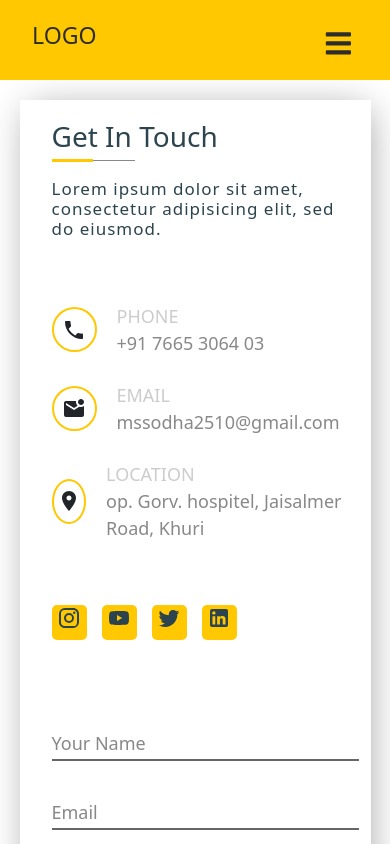
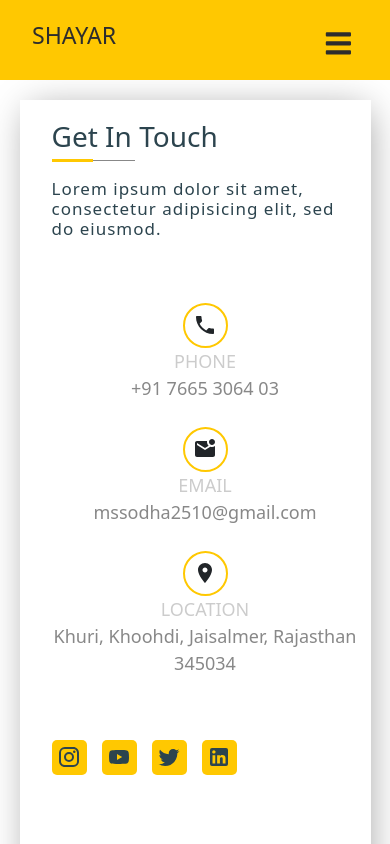
Before and after one commit to mahipalsinghsodha/PesonalE-com, a React (Create React App) app in the folder client/: page /contact in a window 390 px wide. Shown: the top 844 px of the page. Built offline with nearby package versions, Linux system fonts and the light colour scheme.

Commit message:
layout completed

```diff
--- a/client/src/components/Layout/Header.jsx
+++ b/client/src/components/Layout/Header.jsx
@@ -17,7 +17,7 @@ function Header() {
 
   return (
     <header>
-      <h3>LOGO</h3>
+      <h3>SHAYAR</h3>
       <nav ref={navRef} className={isNavOpen ? "responsive_nav" : ""}>
         <Link to="/" onClick={closeNavbar}>
           Home
--- a/client/src/pages/Contact/Contact.jsx
+++ b/client/src/pages/Contact/Contact.jsx
@@ -56,7 +56,7 @@ const Contact = () => {
                 </div>
                 <div className="details">
                   <span>Location</span>
-                  <span>op. Gorv. hospitel, Jaisalmer Road, Khuri</span>
+                  <span>Khuri, Khoohdi, Jaisalmer, Rajasthan 345034</span>
                 </div>
               </div>
             </div>
@@ -96,7 +96,7 @@ const Contact = () => {
 
               <div className="inputGroup fullWidth">
                 <textarea required="required"></textarea>
-                <label>Say Something</label>
+                <label>Message</label>
               </div>
 
               <div className="inputGroup fullWidth">
--- a/client/src/pages/Contact/contact.css
+++ b/client/src/pages/Contact/contact.css
@@ -100,13 +100,17 @@ section.left .socialMedia {
   display: flex;
   justify-content: flex-start;
   align-items: center;
+  text-align: center;
   flex-wrap: wrap;
   margin: 22px 0px 20px;
 }
 .socialMedia a {
+  display: flex;
+  align-items: center;
   width: 35px;
   height: 35px;
   text-decoration: none;
+  justify-content: center;
   text-align: center;
   margin-right: 15px;
   border-radius: 5px;
@@ -233,3 +237,17 @@ textarea::-webkit-scrollbar-thumb {
     font-size: 12px;
   }
 }
+@media (max-width: 600px) {
+  .iconGroup {
+    flex-direction: column;
+    align-items: center;
+  }
+
+  .iconGroup .icon {
+    margin-right: 0;
+  }
+
+  .iconGroup .details {
+    text-align: center;
+  }
+}
```
